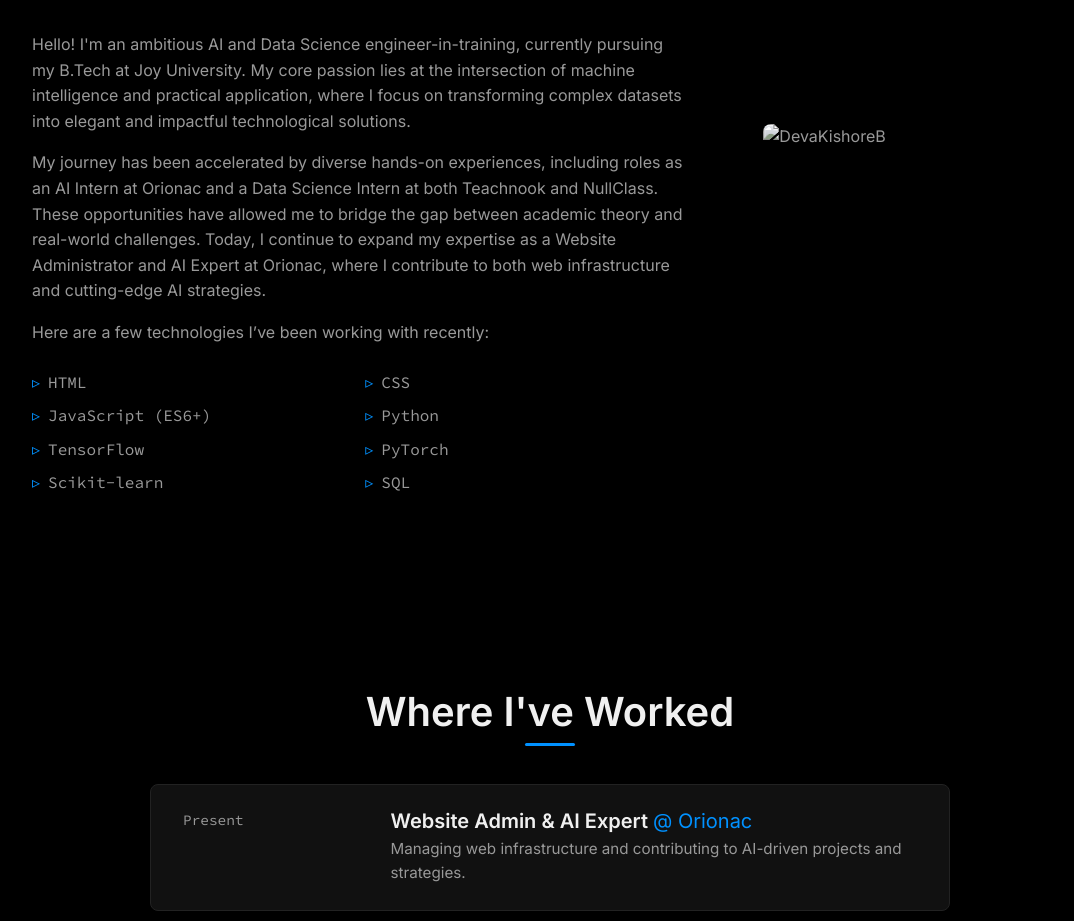
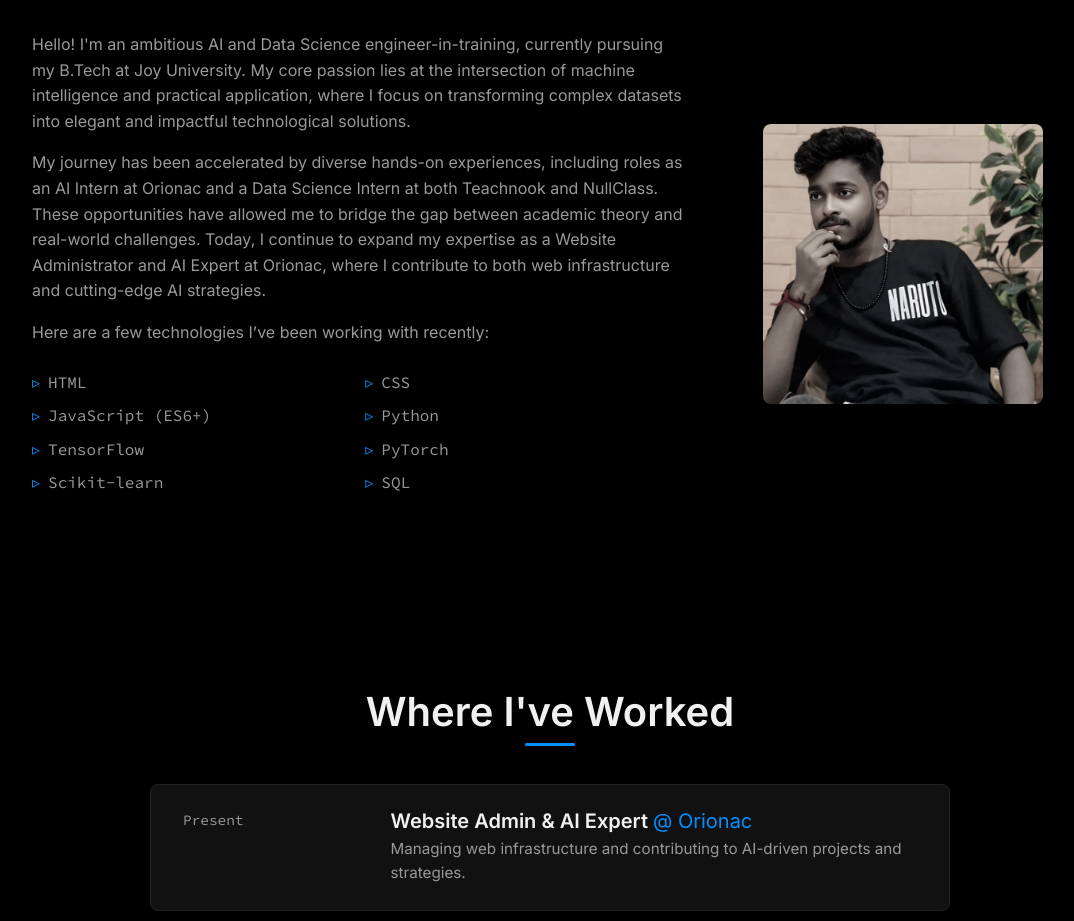
Before and after one commit to Devaa1213/Devakishore-portfolio, a plain HTML site: page index.html in a window 1280 px wide. Shown: the part 960-1881 px from the top of the page, without its empty margins (90-1164 px from the left). Drawn offline with Linux system fonts and the light colour scheme.

Commit message:
Add all untracked files

```diff
--- a/index.html
+++ b/index.html
@@ -596,7 +596,7 @@
                         </ul>
                     </div>
                     <div class="about-image-container">
-                        <img src="C:\Users\HP\OneDrive\Documents\dev2.jpg" alt="DevaKishoreB" class="about-image">
+                        <img src="images\dev2.jpg" alt="DevaKishoreB" class="about-image">
                     </div>
                 </div>
             </div>
```
Also changed, not shown: images/dev2.jpg (added).
